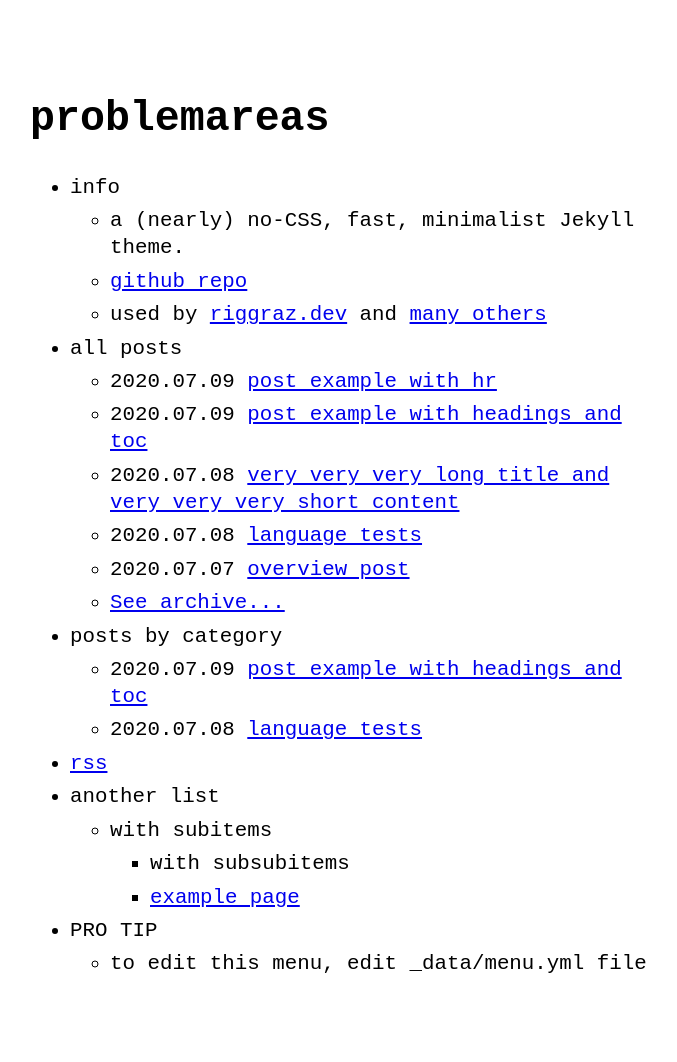
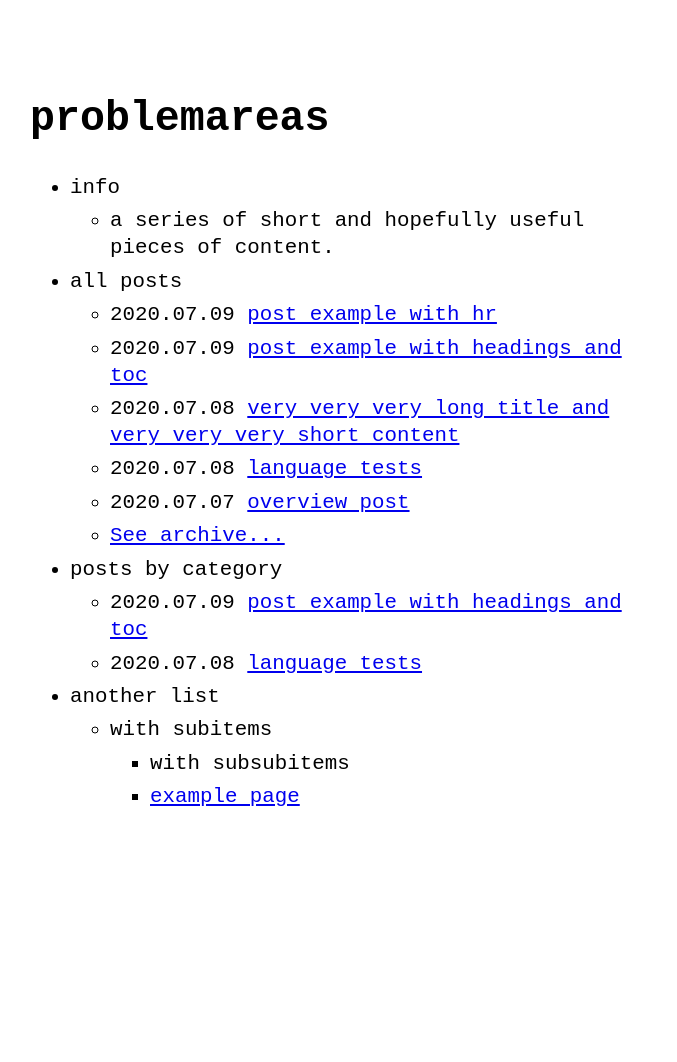
Before and after one commit to problemareas/problemareas.github.io, a Jekyll site: the page built from index.md, in a window 1280 px wide. Shown: the whole page, without its empty margins (290-967 px from the left). Built offline with Jekyll 4.4.1, drawn with Linux system fonts in a browser that asks for light colours; after the commit the page ends 900 px from its top, so only the background shows below that.

Commit message:
Update menu.yml

```diff
--- a/_data/menu.yml
+++ b/_data/menu.yml
@@ -4,10 +4,10 @@
 entries:
   - title: info
     entries:
-      - title: a (nearly) no-CSS, fast, minimalist Jekyll theme.
-      - title: github repo
-        url: https://github.com/riggraz/no-style-please
-      - title: "used by <a href='https://riggraz.dev'>riggraz.dev</a> and <a href='https://github.com/riggraz/no-style-please/network/dependents'>many others</a>"
+      - title: a series of short and hopefully useful pieces of content.
+#      - title: github repo
+#        url: https://github.com/riggraz/no-style-please
+#      - title: "used by <a href='https://riggraz.dev'>riggraz.dev</a> and <a href='https://github.com/riggraz/no-style-please/network/dependents'>many others</a>"
 
   - title: all posts
     post_list:
@@ -23,8 +23,8 @@ entries:
       show_more_text: See more posts...
       show_more_url: example2-archive.html
 
-  - title: rss
-    url: feed.xml
+#  - title: rss
+#    url: feed.xml
 
   - title: another list
     entries:
@@ -33,6 +33,6 @@ entries:
           - title: with subsubitems
           - title: example page
             url: about
-  - title: PRO TIP
-    entries:
-      - title: to edit this menu, edit _data/menu.yml file
+#  - title: PRO TIP
+#    entries:
+#      - title: to edit this menu, edit _data/menu.yml file
```
